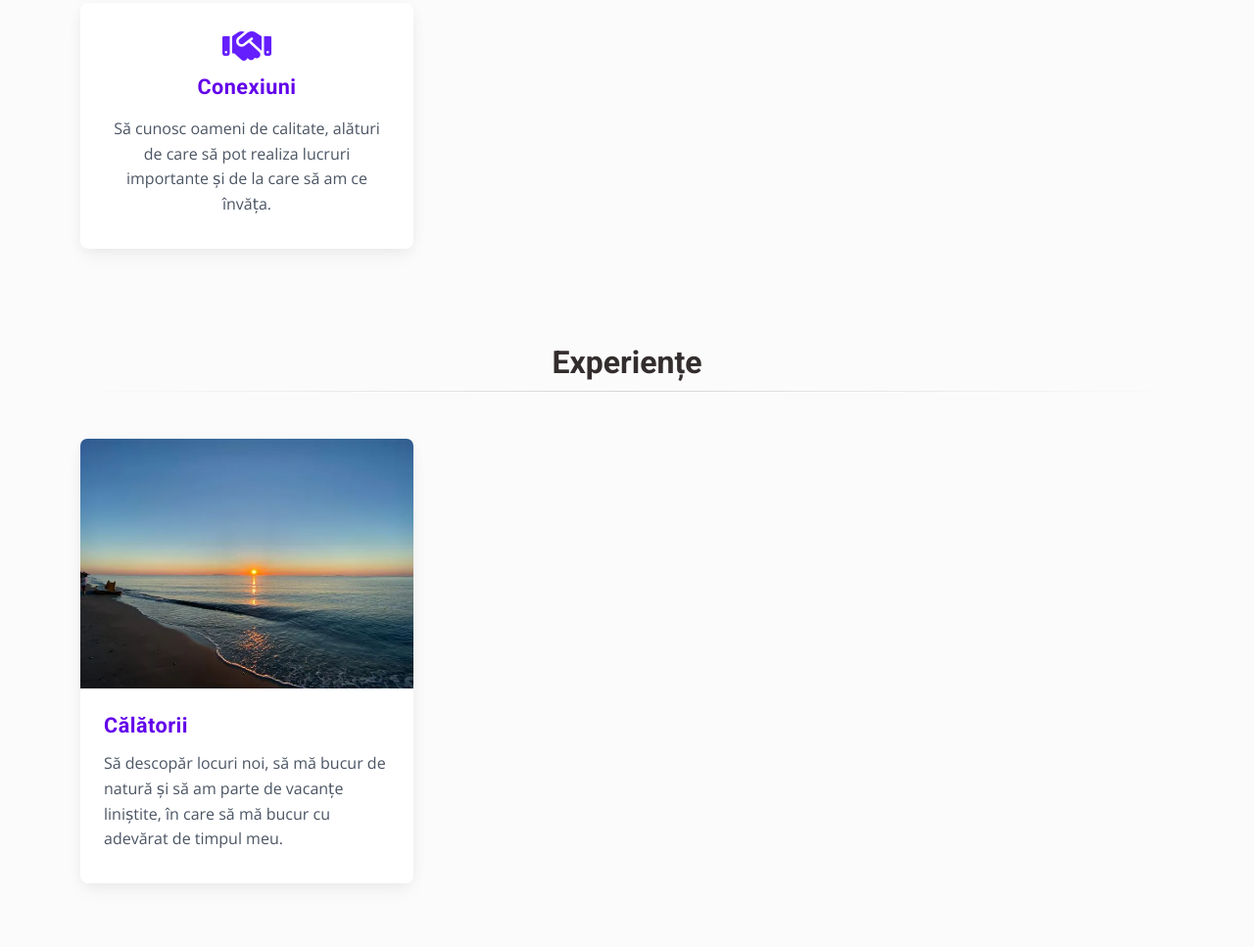
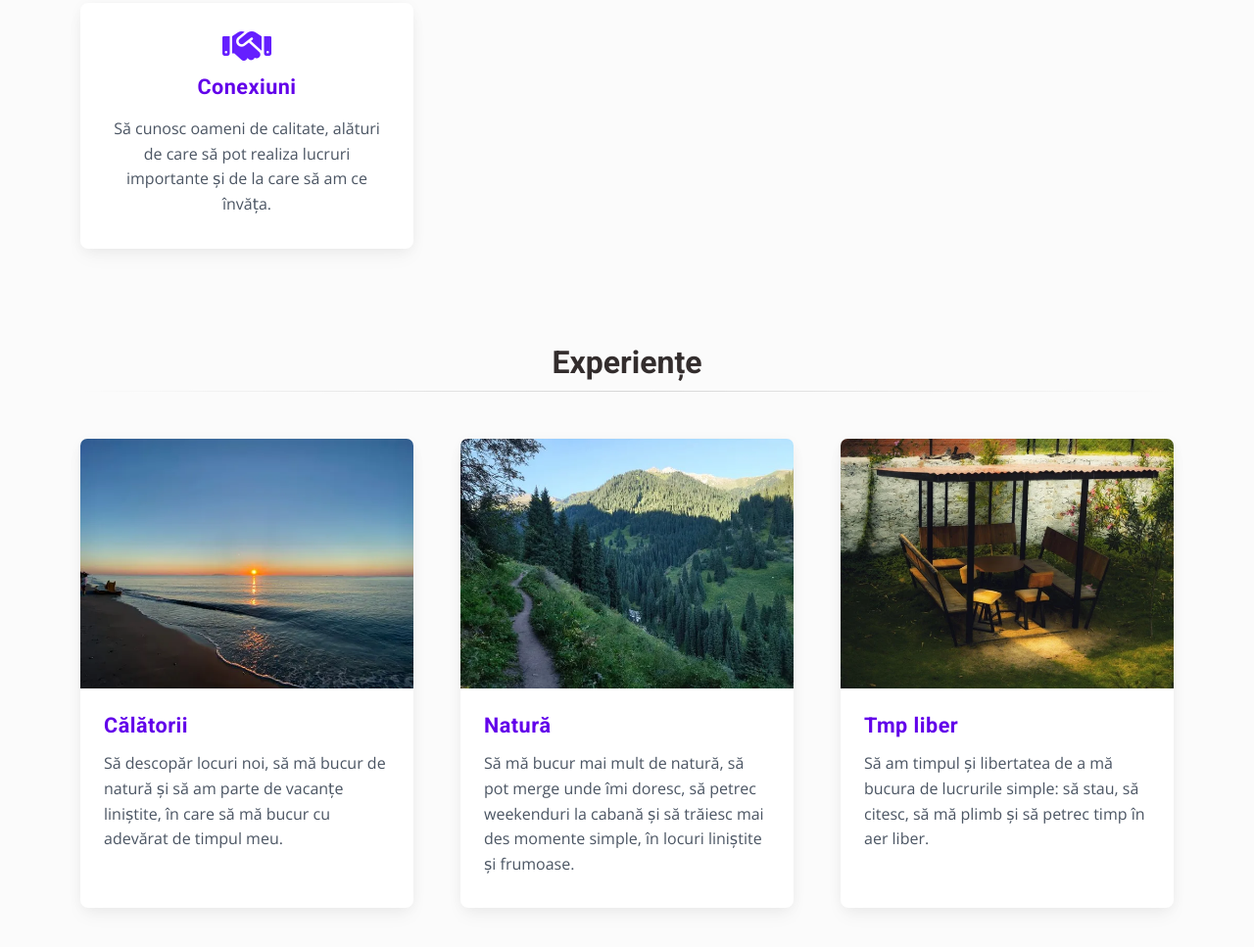
Before and after one commit to catalinbroinas/a-new-chapter, a website: page index.html in a window 1280 px wide. Shown: the part 2720-3687 px from the top of the page at 98% size. Drawn offline with nearby package versions, Linux system fonts and the light colour scheme.

Commit message:
content(Experience): add 2 new card

```diff
--- a/index.html
+++ b/index.html
@@ -560,6 +560,52 @@
               </div>
             </div>
             <!-- Column -->
+
+            <!-- Column -->
+            <div class="col">
+              <div class="card card-experience">
+                <img
+                  src="src/assets/images/montain.webp"
+                  alt="Apus de soare la mare"
+                  class="card-img-top card-experience__image"
+                  loading="lazy"
+                />
+
+                <div class="card-body card-experience__body">
+                  <h3 class="card-experience__title">Natură</h3>
+
+                  <p class="card-experience__text">
+                    Să mă bucur mai mult de natură, să pot merge unde îmi
+                    doresc, să petrec weekenduri la cabană și să trăiesc mai des
+                    momente simple, în locuri liniștite și frumoase.
+                  </p>
+                </div>
+              </div>
+            </div>
+            <!-- Column -->
+
+            <!-- Column -->
+            <div class="col">
+              <div class="card card-experience">
+                <img
+                  src="src/assets/images/nature.webp"
+                  alt="Apus de soare la mare"
+                  class="card-img-top card-experience__image"
+                  loading="lazy"
+                />
+
+                <div class="card-body card-experience__body">
+                  <h3 class="card-experience__title">Tmp liber</h3>
+
+                  <p class="card-experience__text">
+                    Să am timpul și libertatea de a mă bucura de lucrurile
+                    simple: să stau, să citesc, să mă plimb și să petrec timp în
+                    aer liber.
+                  </p>
+                </div>
+              </div>
+            </div>
+            <!-- Column -->
           </div>
           <!-- Grid Row -->
         </section>
```
Also changed, not shown: src/assets/images/montain.webp (added), src/assets/images/nature.webp (added).
